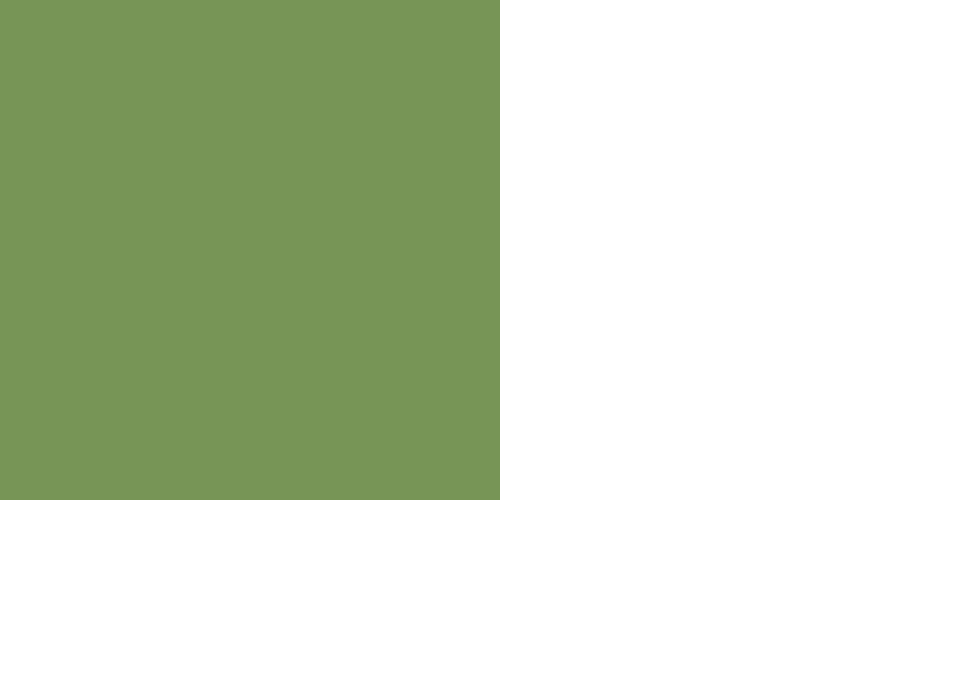
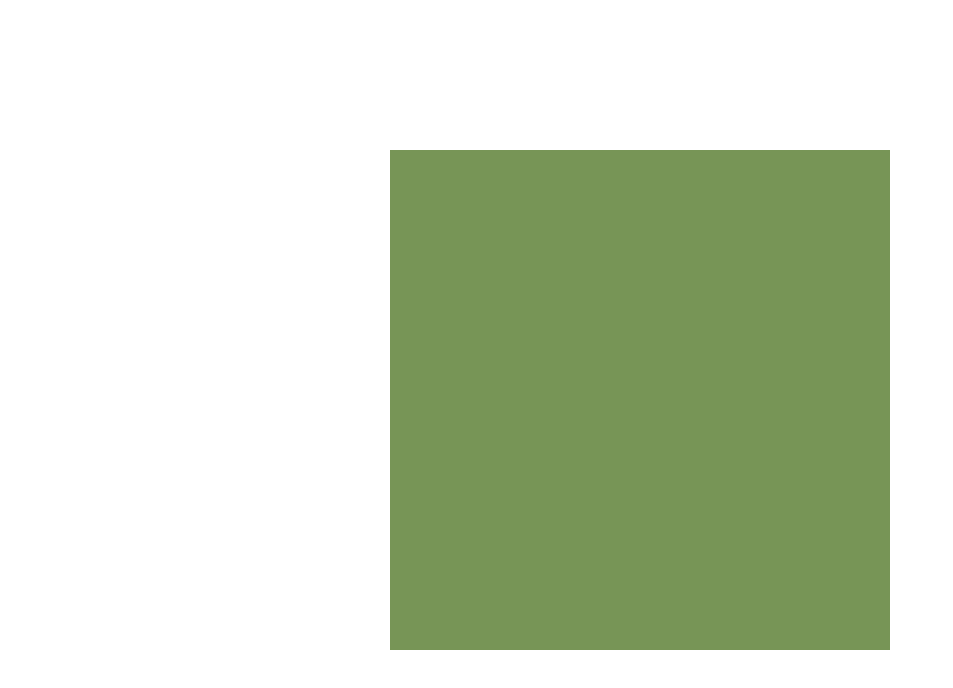
Before and after one commit to vinhmaiHCMUS/king-chess-app, a React (Create React App) app: page / in a window 1280 px wide. Shown: the top 688 px of the page, without its empty margins (0-953 px from the left). Built offline with nearby package versions, Linux system fonts and the light colour scheme.

Commit message:
Configure Chessboard.css and App.css

```diff
--- a/src/App.css
+++ b/src/App.css
@@ -1,5 +1,8 @@
-#app{
+#app {
   display: grid;
   place-content: center;
   height: 100vh;
+  background-color: lightgray; /* Thêm một màu nền để kiểm tra vị trí của container */
 }
+
+/* Các quy tắc CSS khác ở đây không ảnh hưởng đến vị trí */
--- a/src/components/ChessBoard.css
+++ b/src/components/ChessBoard.css
@@ -2,4 +2,8 @@
     width: 500px;
     height: 500px;
     background-color: #779556;
+    position: absolute;
+    top: 50%;
+    left: 50%;
+    transform: translate(-50%, -50%);
 }
```
